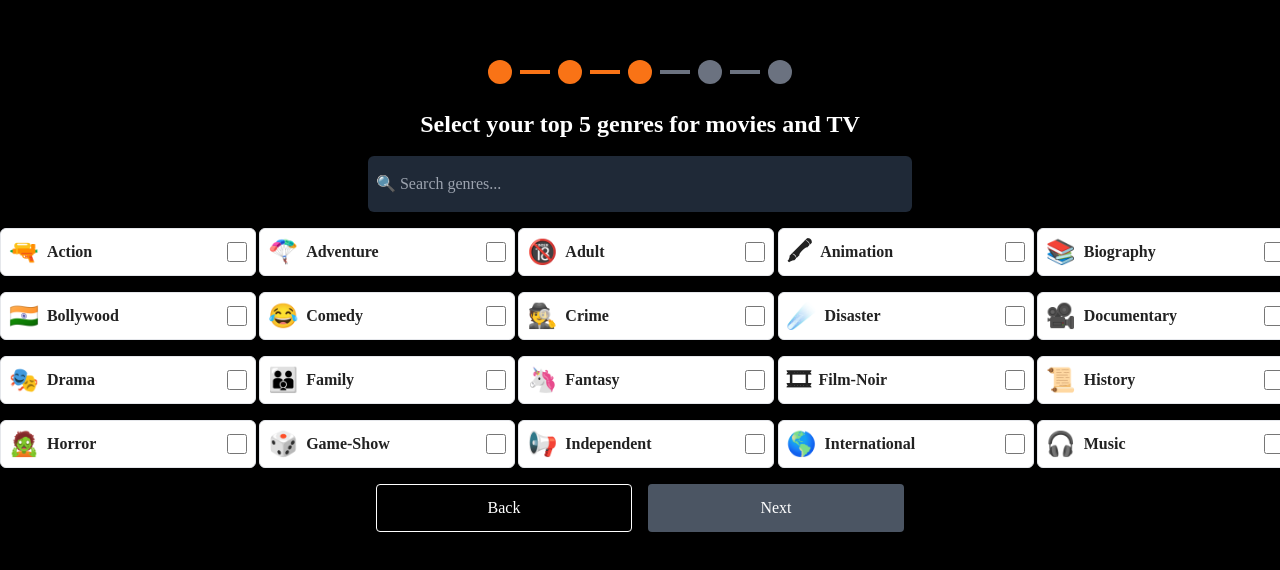
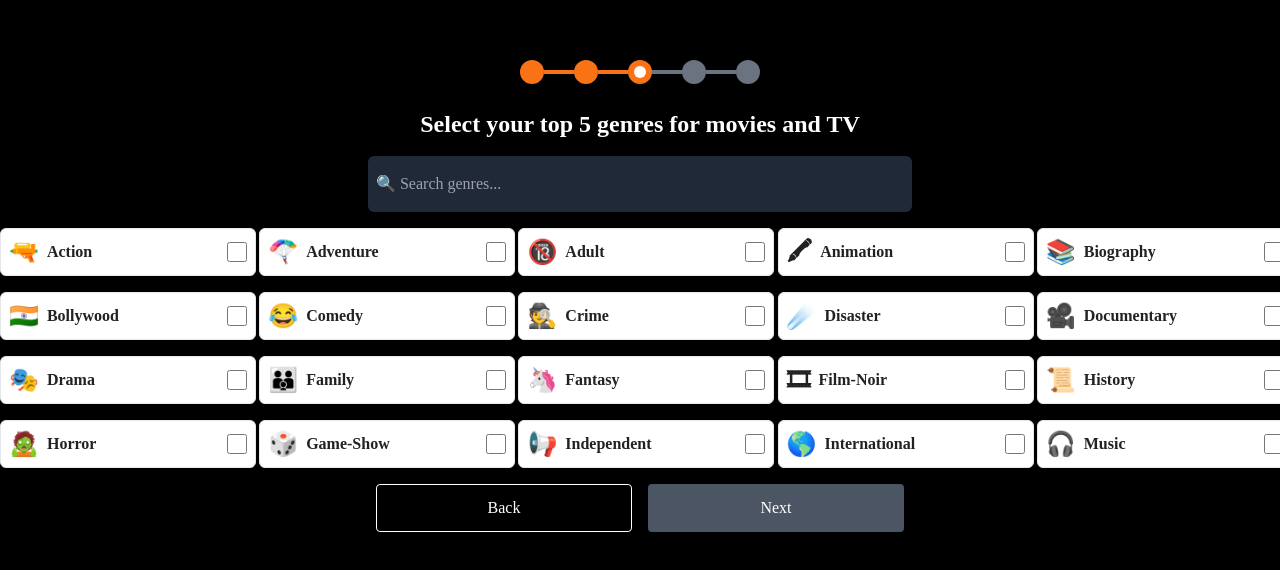
Before and after one commit to priyankaingur/reel-talks, a Next.js app in the folder challenge/: page / in a window 1280 px wide. Shown: the part 104-674 px from the top of the page. Built offline with nearby package versions, Linux system fonts and the light colour scheme.

Commit message:
Tuning the Progressbar ui

```diff
--- a/challenge/components/GenreSelection.tsx
+++ b/challenge/components/GenreSelection.tsx
@@ -58,7 +58,7 @@ const GenreSelection: React.FC<{ onNext: (selectedGenres: string[]) => void }> =
                         key={name}
                         className={`flex items-center justify-between p-2 border rounded-md w-[256px] h-[48px] ${selectedGenres.includes(name) ? 'bg-orange-500' : 'bg-white'} hover:bg-gray-200 focus:outline-none`}
                         onClick={() => toggleGenre(name)}
-                        style={{ color: '#222222', fontFamily: 'Avenir Next', fontSize: '14px', fontWeight: '600' }}
+                        style={{ color: selectedGenres.includes(name) ? '#222222' : '#222222', fontFamily: 'Avenir Next', fontSize: '14px', fontWeight: '600' }}
                     >
                         <div className="flex items-center">
                             <span className="text-2xl mr-2">{emoji}</span>
@@ -77,7 +77,7 @@ const GenreSelection: React.FC<{ onNext: (selectedGenres: string[]) => void }> =
             <div className="flex justify-center mt-4">
                 <button
                     className="p-2 border border-white rounded text-white mr-4 bg-transparent hover:bg-gray-800"
-                    onClick={() => console.log('Back button clicked')}
+                    onClick={() => console.log('Back button clicked')} // Replace with appropriate functionality
                     style={{ width: '256px', height: '48px' }}
                 >
                     Back
--- a/challenge/components/ProgressBar.tsx
+++ b/challenge/components/ProgressBar.tsx
@@ -10,13 +10,17 @@ const ProgressBar: React.FC<ProgressBarProps> = ({ stages, currentStage }) => {
         <div className="flex items-center justify-center mb-6">
             {Array.from({ length: stages }, (_, index) => (
                 <React.Fragment key={index}>
-                    <div
-                        className={`w-6 h-6 rounded-full ${index < currentStage ? 'bg-orange-500' : 'bg-gray-500'}`}
-                    ></div>
+                        <div
+                            className={`relative w-6 h-6 rounded-full flex items-center justify-center ${index < currentStage ? 'bg-orange-500' : 'bg-gray-500'}`}
+                            >
+                        {index === currentStage - 1 && ( // Render small white dot inside the orange dot for current stage
+                            <div className="w-3 h-3 rounded-full bg-white"></div>
+                            )}
+                            </div>
                     {index < stages - 1 && (
                         <div
-                            className={`flex-1 h-1 mx-2 ${index < currentStage - 1 ? 'bg-orange-500' : 'bg-gray-500'}`}
-                            style={{ width: '30px' }}
+                            className={`flex-1 h-1 mx-0 ${index < currentStage - 1 ? 'bg-orange-500' : 'bg-gray-500'}`}
+                            style={{width: '30px'}}
                         ></div>
                     )}
                 </React.Fragment>
--- a/challenge/styles/globals.css
+++ b/challenge/styles/globals.css
@@ -13,3 +13,7 @@ body {
     align-items: center;
     font-family: 'Avenir Next';
 }
+
+:root {
+    --primary-color: #FFA724;
+}
```
